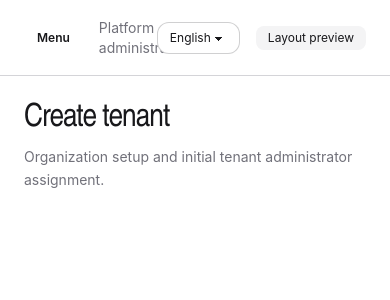
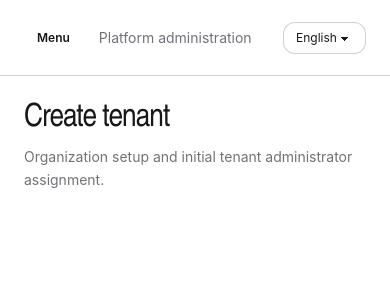
Before and after one commit to zayminmaw/ft_transcendence, a React (Vite) app in the folder frontend/: page /platform/tenants/new in a window 390 px wide. Shown: the top 300 px of the page. Built offline with nearby package versions, Linux system fonts and the light colour scheme.

Commit message:
fix(frontend): hide the layout preview badge on phones so the switcher fits

```diff
--- a/frontend/src/global-components/DashboardLayout/DashboardLayout.tsx
+++ b/frontend/src/global-components/DashboardLayout/DashboardLayout.tsx
@@ -64,7 +64,7 @@ export function DashboardLayout(props: Omit<SidebarContentProps, 'onNavigate'>)
 					</button>
 					<Breadcrumbs links={links} />
 					<LanguageSwitcher />
-					<span className="badge shrink-0 border-0 bg-base-200 px-3 py-3 text-xs">
+					<span className="badge hidden shrink-0 border-0 bg-base-200 px-3 py-3 text-xs sm:inline-flex">
 						{t('layout.preview')}
 					</span>
 				</header>
```
